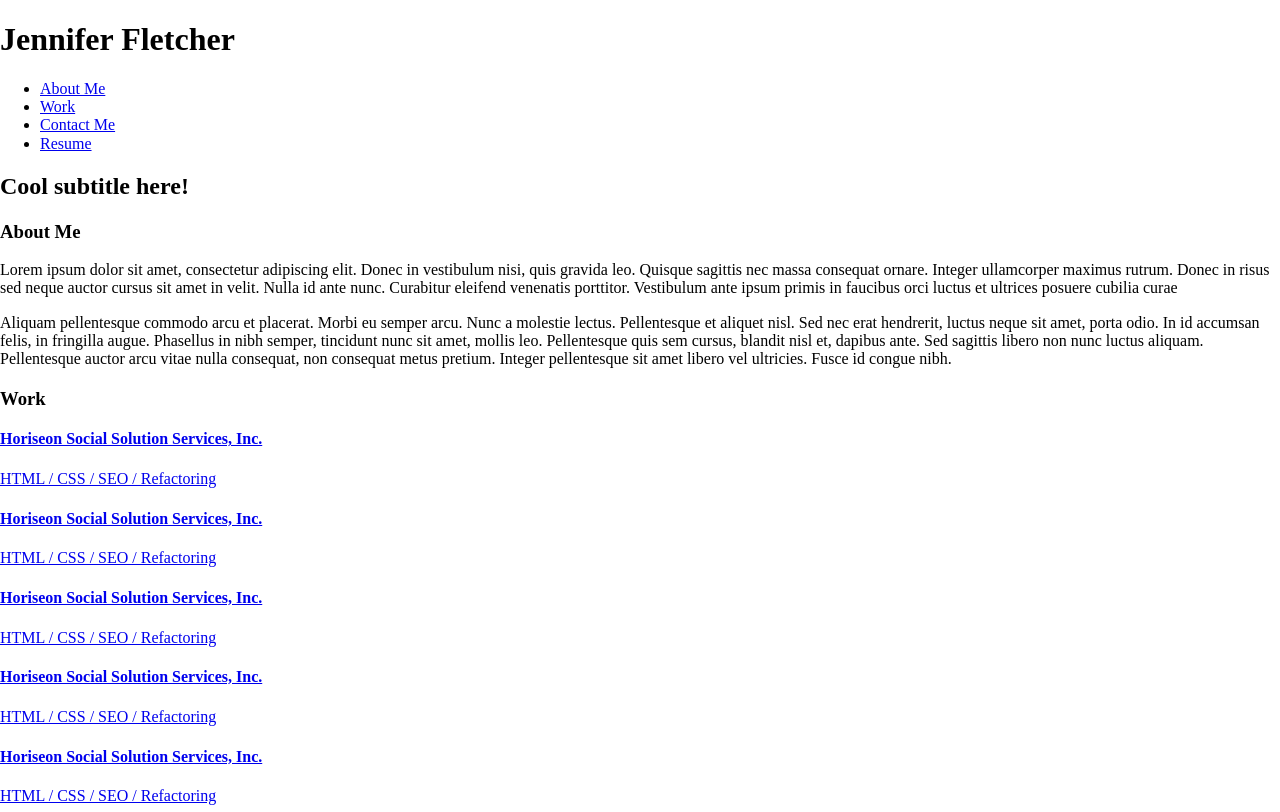
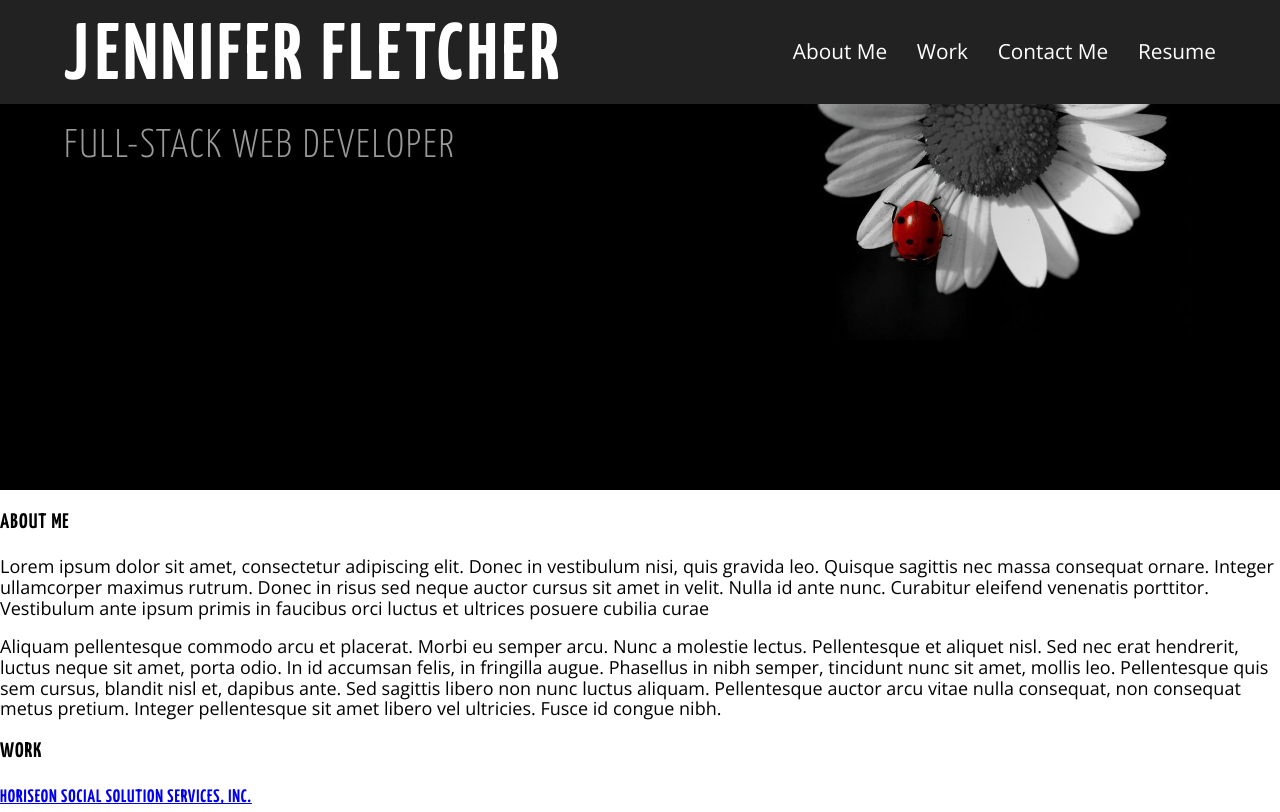
Before and after one commit to JennyFletch/02-bootchallenge-adv-css-portfolio, a plain HTML site: page index.html in a window 1280 px wide. Shown: the top 812 px of the page. Drawn offline with nearby package versions, Linux system fonts and the light colour scheme.

Commit message:
Added css for header and hero

```diff
--- a/css/style.css
+++ b/css/style.css
@@ -0,0 +1,77 @@
+:root {
+    --pagemargin:5%;
+}
+
+body {
+    font-size:18px;
+    font-family:'Open Sans', sans-serif;
+}
+
+h1, h2, h3, h4, h5 {
+    font-family:'Yanone Kaffeesatz', sans-serif;
+    letter-spacing:0.05em;
+    text-transform:uppercase;
+}
+
+header {
+    background-color:#222;
+    display:flex;
+    flex-direction:row;
+    justify-content:space-between;
+    padding:0 var(--pagemargin);
+    align-items:center;
+}
+
+header h1 {
+    color:#fff;
+    font-size:5rem;
+    padding:12px 0 0;
+    margin:0;
+}
+
+header ul {
+    margin:0;
+    padding:0;
+    list-style:none;
+}
+
+header ul li {
+    margin:0 0 0 25px;
+    padding:0;
+    display:inline;
+}
+
+header ul li a {
+    color:#fff;
+    text-decoration:none;
+    font-size:1.3rem;
+}
+
+section.hero {
+    background-color:#000;
+    background-image:url(../images/flower.png);
+    background-repeat:no-repeat;
+    background-size:100% auto;
+    background-position:right top;
+    padding:0 var(--pagemargin);
+    height:386px;
+}
+
+section.hero h2 {
+    margin:0;
+    padding:20px 0;
+    color:#999;
+    font-size:2.5rem;
+    font-weight:200;
+    display:flex;
+    align-items:flex-end;
+}
+
+
+
+
+@media (max-width:1240px) {
+    section.hero {
+        height:300px;
+    }
+}
--- a/index.html
+++ b/index.html
@@ -8,6 +8,10 @@
 
     <link rel="stylesheet" type="text/css" href="./css/normalize.css" />
     <link rel="stylesheet" type="text/css" href="./css/style.css" />
+    <link rel="preconnect" href="https://fonts.googleapis.com">
+    <link rel="preconnect" href="https://fonts.gstatic.com" crossorigin>
+    <link href="https://fonts.googleapis.com/css2?family=Open+Sans&family=Yanone+Kaffeesatz:wght@300;400;500;700&display=swap" rel="stylesheet">
+
 </head>
 <body>
 
@@ -28,7 +32,7 @@
     </header>
 
     <section class="hero">
-        <h2>Cool subtitle here!</h2>
+        <div><h2>Full-Stack Web Developer</h2></div>
     </section>
 
     <main>
```
Also changed, not shown: images/flower.png (added).
